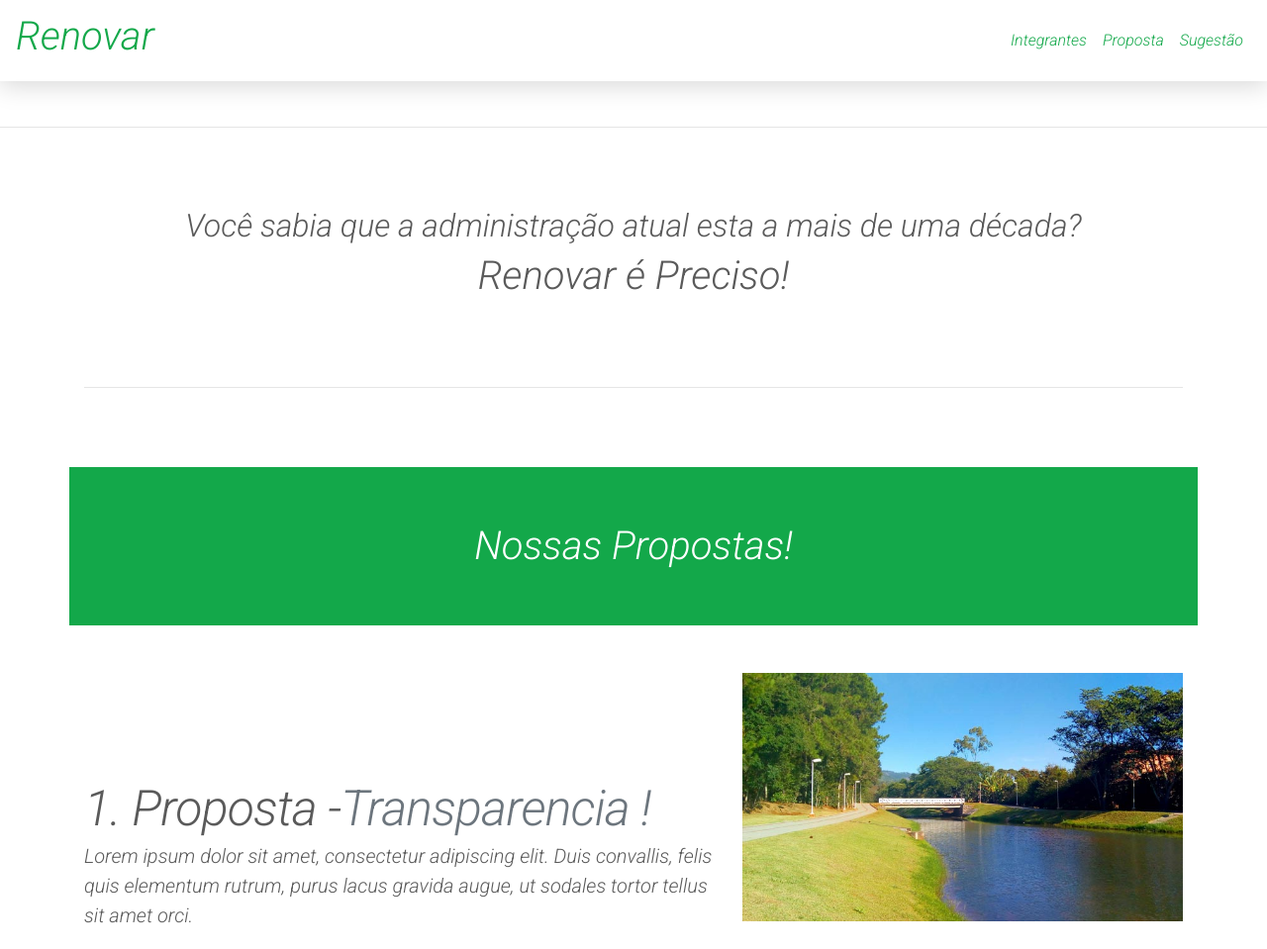
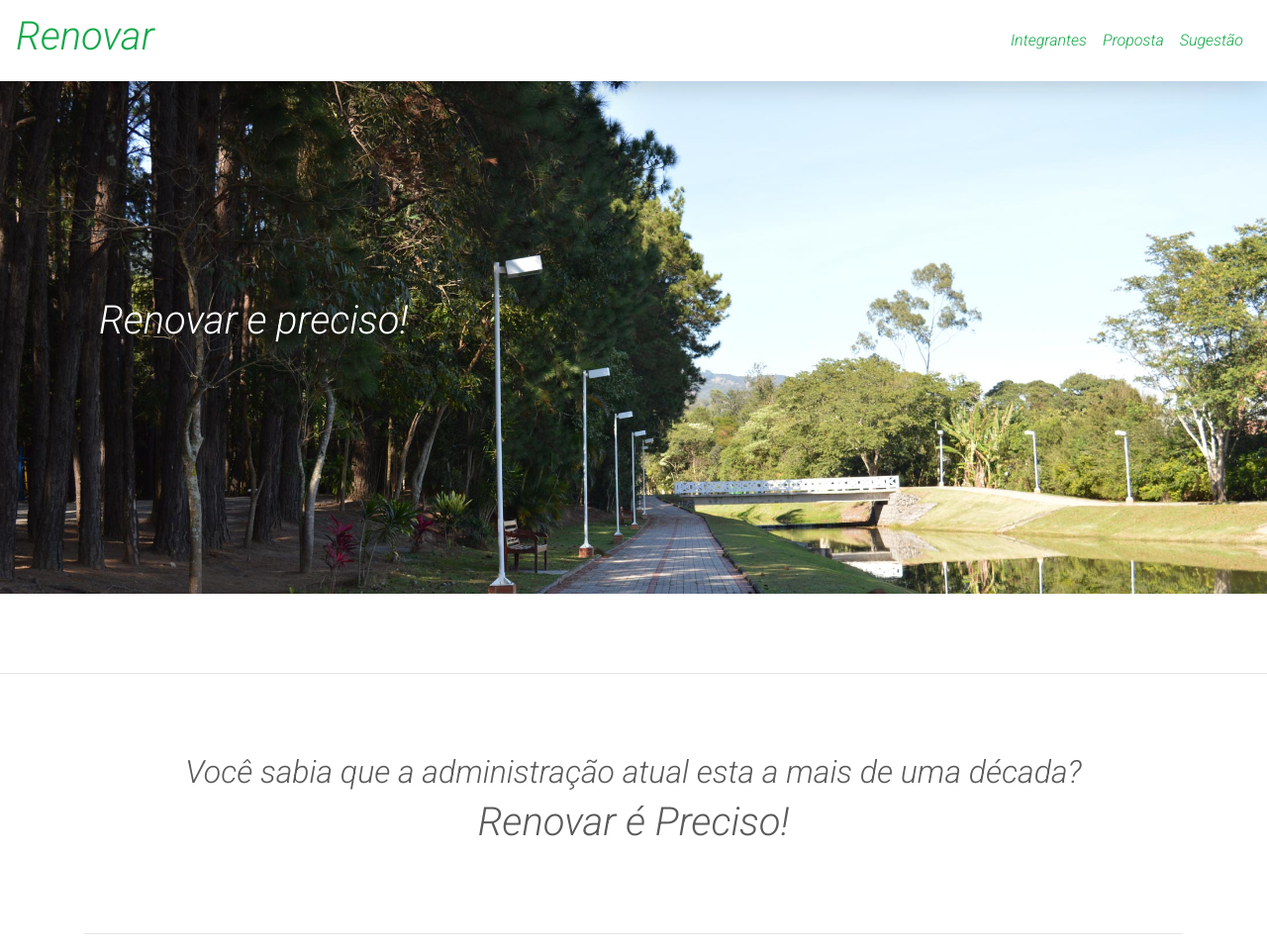
Before and after one commit to fmomoreira/siteCondominio, a plain HTML site: page index.html in a window 1280 px wide. Shown: the top 959 px of the page at 99% size. Drawn offline with nearby package versions, Linux system fonts and the light colour scheme.

Commit message:
imagem background nav

```diff
--- a/carousel.css
+++ b/carousel.css
@@ -3,8 +3,6 @@
 /* Padding below the footer and lighter body text */
 
 body {
-    padding-top: 3rem;
-
     color: #5a5a5a;
     font-family: 'Roboto', sans-serif;
   }
@@ -25,6 +23,7 @@ body {
 }
 
 nav{
+
   box-shadow: 0px 4px 24px 1px rgba(0, 0, 0, 0.151);
 
 }
@@ -34,6 +33,25 @@ nav a{
 }
 nav h1{
   color: #13a84a!important;
+}
+
+.imgPrincipal{
+  background-image: url(./img/valedoflamboyant-capa.jpg);
+  background-repeat: no-repeat;
+  background-size:cover ;
+  width: 100%;
+  height: 600px;
+  z-index: 1;
+  position: relative;
+  margin:0px!important;
+}
+
+.imgPrincipal h1{
+  color:white;
+  position: absolute;
+  top: 300px;
+  left: 100px;
+  z-index: 5;
 }
 
 
--- a/index.html
+++ b/index.html
@@ -38,6 +38,11 @@
           </ul>
         </div>
       </nav>
+      <div class="imgPrincipal">
+
+        <h1>Renovar e preciso!</h1>
+
+      </div>
     </header>
 
 
```
Also changed, not shown: img/valedoflamboyant-capa.jpg (added).
